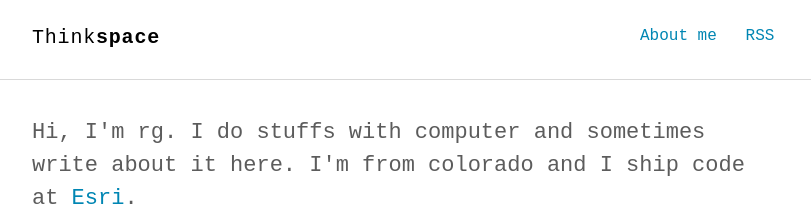
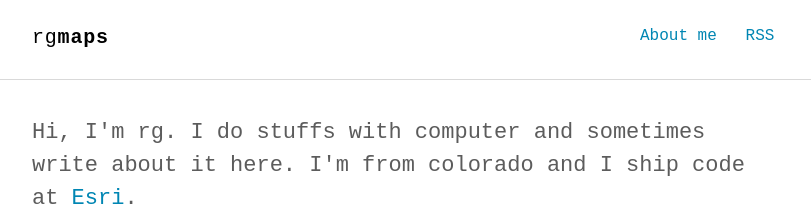
Before and after one commit to rgmaps/rgmaps.github.io, a Jekyll site: the page built from index.html, in a window 1280 px wide. Shown: the top 218 px of the page, without its empty margins (232-1043 px from the left). Built offline with Jekyll 4.4.1, drawn with Linux system fonts in a browser that asks for light colours; some web fonts are replaced.

Commit message:
changed name

```diff
--- a/_config.yml
+++ b/_config.yml
@@ -1,9 +1,9 @@
 # Site settings
-title_left    : "Think"
-title_right   : "space" # default: ""
-description   : "Minimalist Jekyll theme for technical writing blog."
-keywords      : "Jekyll, theme, free, download, SEO, blog, web, minimalist, thinkspace"
-url           : https://heiswayi.github.io/thinkspace # site url
+title_left    : "rg"
+title_right   : "maps" # default: ""
+description   : "a personal blog."
+keywords      : "mapping, cad, blog"
+url           : http://rgmaps.com # site url
 baseurl       : "" # apply repo name like "/myproject" if used under gh-pages branch, else (under master branch) just leave empty/blank
 cover         : "" # image uri like logo/cover image for site seo
 
```
